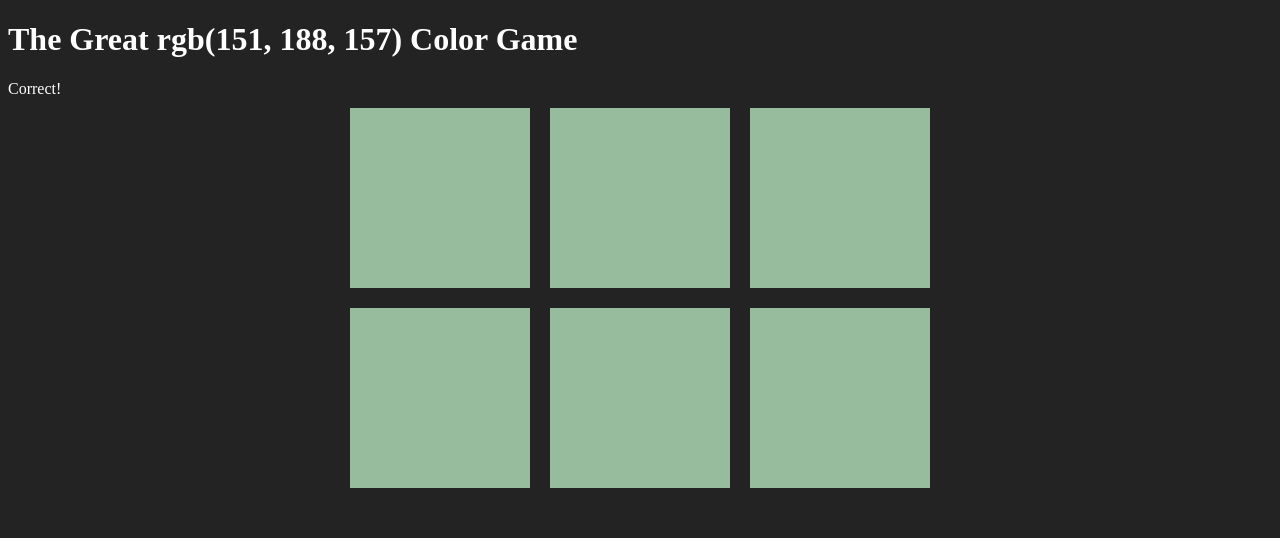
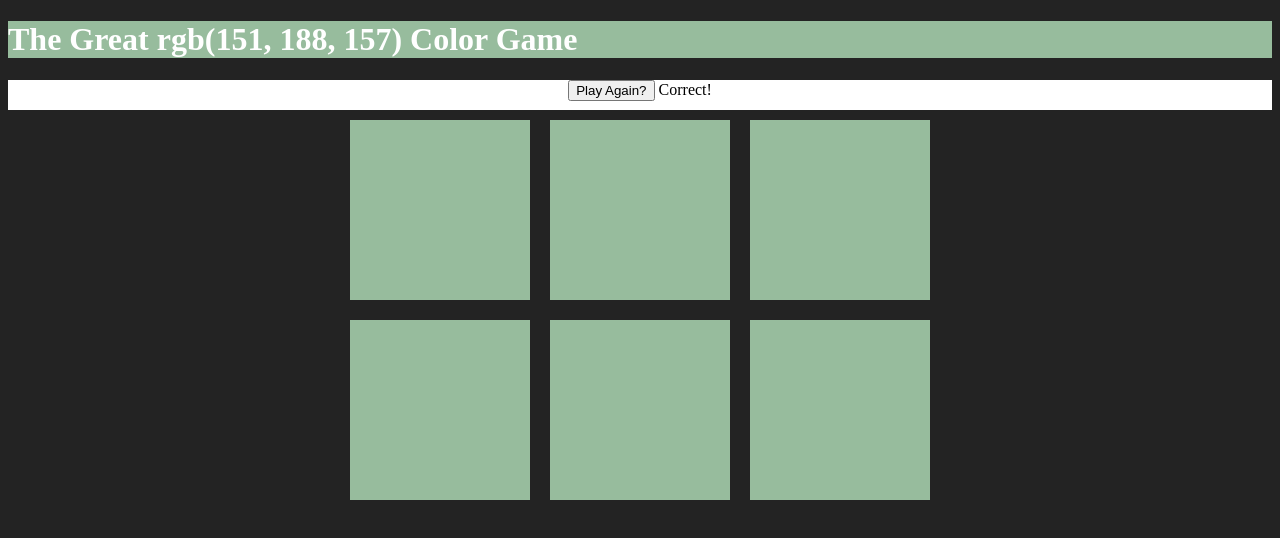
Before and after one commit to Smith2106/Color-Game, a plain HTML site: page index.html in a window 1280 px wide. Both pictures are taken after a click on the element 439 px from the left and 179 px from the top of the page. Drawn offline with Linux system fonts and the light colour scheme.

Commit message:
Add button to reset colors/game

```diff
--- a/index.html
+++ b/index.html
@@ -10,7 +10,8 @@
 <body>
     <h1>The Great <span id="colorDisplay">RGB</span> Color Game</h1>
 
-    <div>
+    <div id="stripe">
+        <button id="reset">New Colors</button>
         <span id="message"></span>
     </div>
 
--- a/index.js
+++ b/index.js
@@ -1,9 +1,23 @@
-const colors = generateRandomColors(6);
+let colors = generateRandomColors(6);
 
 const squares = document.querySelectorAll('.square');
 let pickedColor = pickColor();
 const colorDisplay = document.querySelector('#colorDisplay');
 const messageDisplay = document.querySelector('#message');
+const h1 = document.querySelector('h1');
+const resetButton = document.querySelector('#reset');
+
+resetButton.addEventListener('click', () => {
+    // Generate all new colors
+    colors = generateRandomColors(6);
+    // Pick a new random color from array
+    pickedColor = pickColor();
+    // Change colorDislplay to match picked Color
+    colorDisplay.textContent = pickedColor;
+    // Change colors of squares
+    squares.forEach((square, i) => square.style.backgroundColor = colors[i]);
+    h1.style.backgroundColor = '#232323';
+});
 
 colorDisplay.textContent = pickedColor;
 
@@ -14,7 +28,9 @@ squares.forEach((square, i) => {
         let clickedColor = e.target.style.backgroundColor;
         if (clickedColor === pickedColor) {
             messageDisplay.textContent = 'Correct!';
+            resetButton.textContent = 'Play Again?';
             changeColors(clickedColor);
+            h1.style.backgroundColor = clickedColor;
         }
         else {
             console.log(e.target);
--- a/style.css
+++ b/style.css
@@ -19,6 +19,9 @@ h1 {
     color: white;
 }
 
-span {
-    color: white;
+#stripe {
+    background-color: white;
+    height: 30px;
+    text-align: center;
+    color: black;
 }
```
